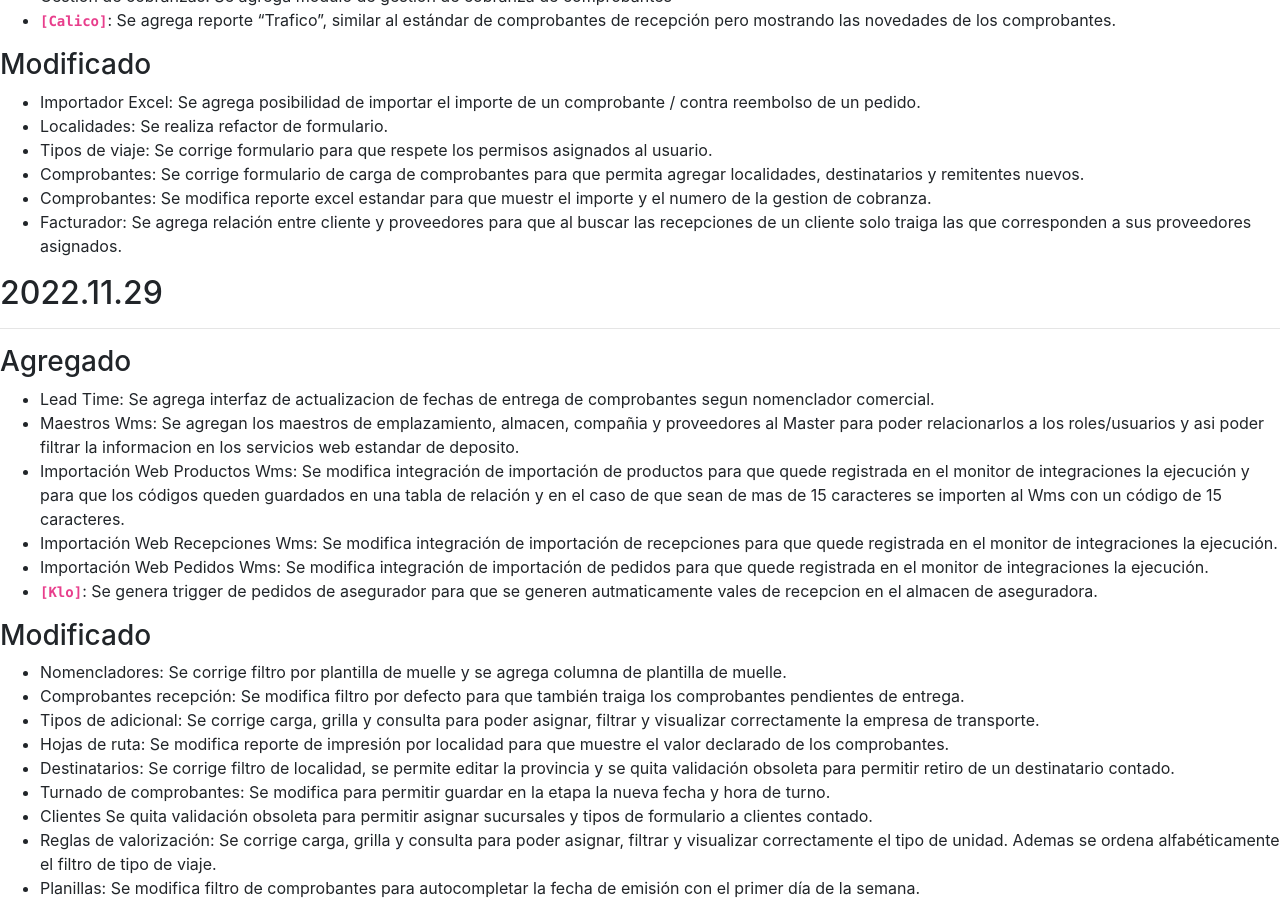
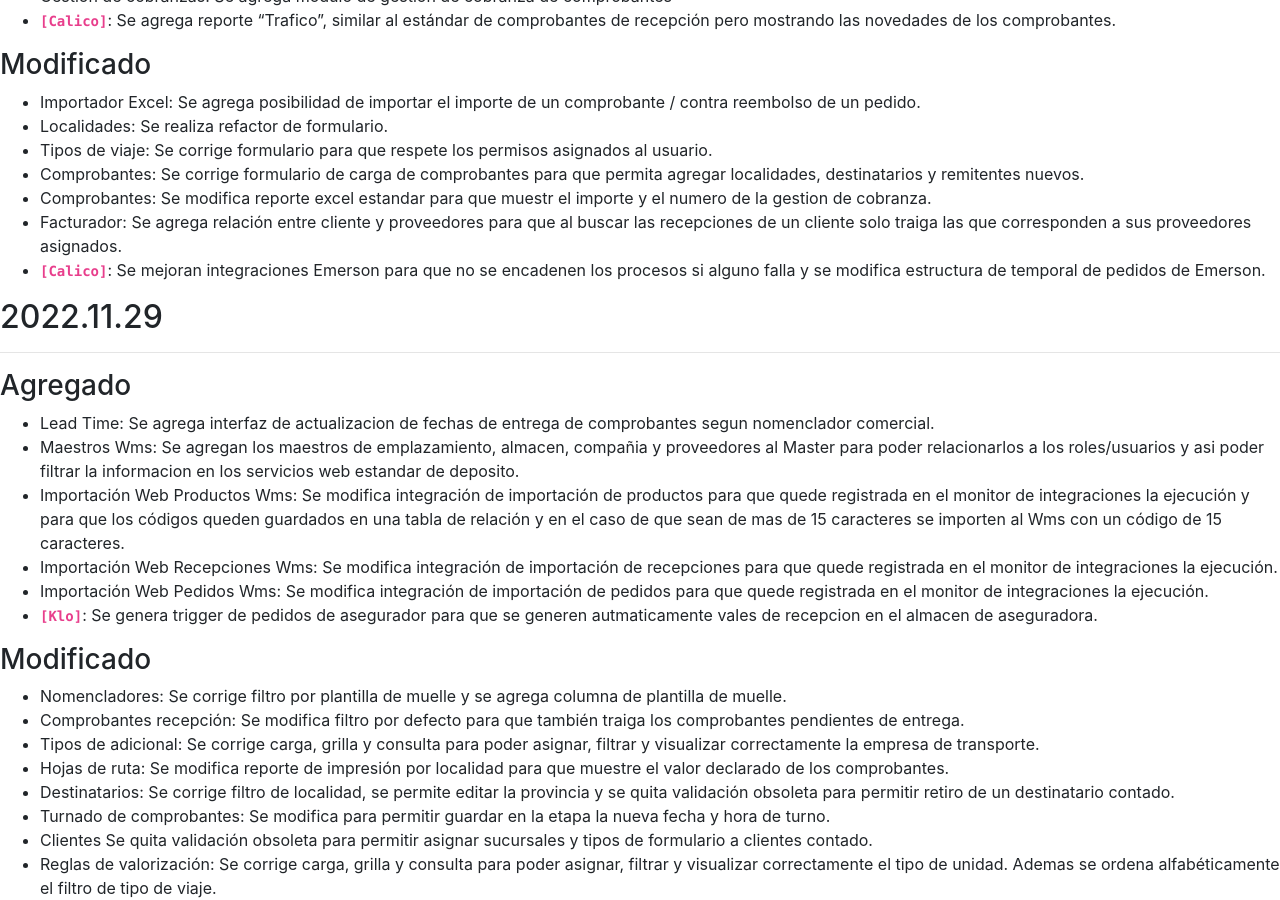
Before and after one commit to brainsys-arsaad/versionado, a Jekyll site: the page built from registro-cambios.markdown, in a window 1280 px wide and 900 px high, scrolled down 474 px. Built offline with Jekyll 4.4.1, drawn with Linux system fonts in a browser that asks for light colours.

Commit message:
Update registro-cambios.markdown

```diff
--- a/registro-cambios.markdown
+++ b/registro-cambios.markdown
@@ -95,6 +95,7 @@ El formato esta basado en [Keep a Changelog](https://keepachangelog.com/es-ES/1.
 - Comprobantes: Se corrige formulario de carga de comprobantes para que permita agregar localidades, destinatarios y remitentes nuevos.
 - Comprobantes: Se modifica reporte excel estandar para que muestr el importe y el numero de la gestion de cobranza.
 - Facturador: Se agrega relación entre cliente y proveedores para que al buscar las recepciones de un cliente solo traiga las que corresponden a sus proveedores asignados.
+- **`[Calico]`**: Se mejoran integraciones Emerson para que no se encadenen los procesos si alguno falla y se modifica estructura de temporal de pedidos de Emerson.
 
 ## 2022.11.29
 ---
```
